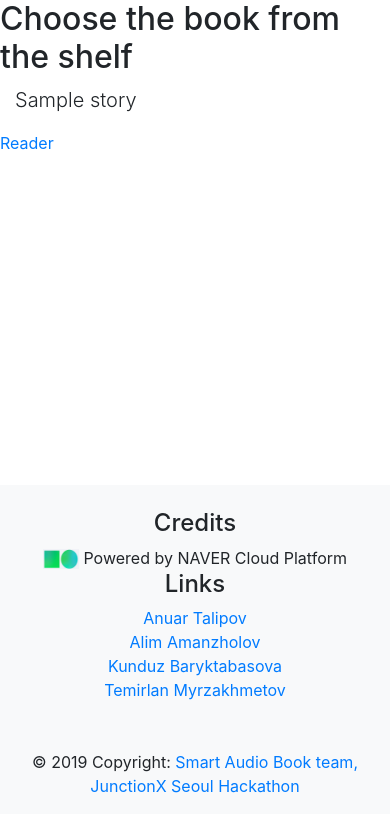
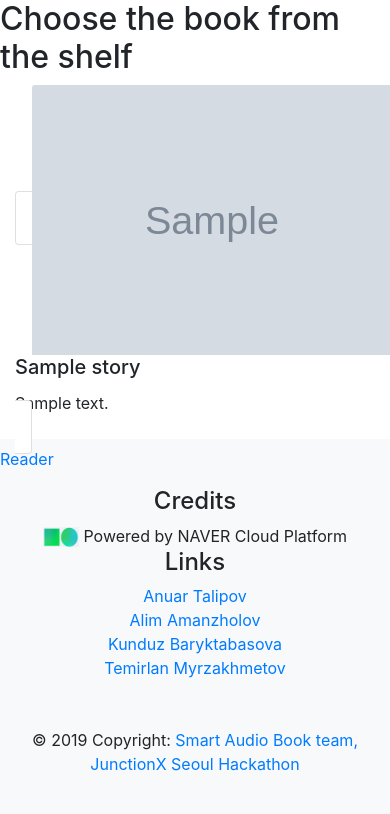
Before and after one commit to amanzholov8/junctionX2019, a Flask app: template app/templates/index.html in a window 390 px wide. Shown: the part 56-870 px from the top of the page. After the commit the page ends 827 px from the top, so only its background shows below. Run offline with Flask 2, Linux system fonts and the light colour scheme; the template is opened without the code that fills it: most values are stand-ins (such as "Sample title", 1, 10 or a date in 2020); grey boxes marked "Sample" are stand-in pictures; some libraries are stand-ins or nearby versions.

Commit message:
Design index page

```diff
--- a/app/routes.py
+++ b/app/routes.py
@@ -10,12 +10,46 @@ from flask_fontawesome import FontAwesome
 def index():
     stories = [
         {
-            'name': 'My Little Pony',
+            'title': 'My Little Pony',
+            'short_description': 'Interesting book about ponnies.',
+            'src': "ponnies.jpg",
             'content': 'Once in a while ...'
         },
         {
-            'name': 'Kazakh National Fairytale: Aldar Kose',
+            'title': 'Aldar Kose',
+            'short_description': 'Kazakh national fairytale about rich and poor',
+            'src': "aldar_kose.jpg",
             'content': 'In the Kazakh steppes ...'
+        },
+        {
+            'title': 'My Little Pony',
+            'short_description': 'Interesting book about ponnies.',
+            'src': "ponnies.jpg",
+            'content': 'Once in a while ...'
+        },
+        {
+            'title': 'My Little Pony',
+            'short_description': 'Interesting book about ponnies.',
+            'src': "ponnies.jpg",
+            'content': 'Once in a while ...'
+        },
+        {
+            'title': 'My Little Pony',
+            'short_description': 'Interesting book about ponnies.',
+            'src': "ponnies.jpg",
+            'content': 'Once in a while ...'
+        },
+        {
+            'title': 'My Little Pony',
+            'short_description': 'Interesting book about ponnies.',
+            'src': "ponnies.jpg",
+            'content': 'Once in a while ...'
+        },
+        {
+            'title': 'My Little Pony',
+            'short_description': 'Interesting book about ponnies.',
+            'src': "ponnies.jpg",
+            'content': 'Once in a while ...'
         }
     ]
     return render_template('index.html', stories=stories)
--- a/app/static/css/main.css
+++ b/app/static/css/main.css
@@ -18,7 +18,22 @@
 	margin-bottom: 0rem;
 }
 
+.card {
+	max-width: 20rem;
+	display: inline;
+}
+
+
 .footer {
 	background: #F8F9FA;
 	margin-top: 0rem;
 }
+
+.card-columns {
+  @include media-breakpoint-only(lg) {
+    column-count: 4;
+  }
+  @include media-breakpoint-only(xl) {
+    column-count: 5;
+  }
+}
--- a/app/templates/index.html
+++ b/app/templates/index.html
@@ -8,17 +8,20 @@
 	  </span>
 	</nav>
   <h2>Choose the book from the shelf</h2>
-	<div class="main-content">
+	<div class="container" id="bookshelf">
 	  {% for story in stories %}
-	      <div class="col-sm-4">
-	          <p class='lead'>{{story.name}}</p>
-	      </div>
+				<div class="card p-3">
+			    <img src="{{ url_for('static', filename='assets/')}}{{story.src}}" class="card-img-top">
+			    <div class="card-block">
+			      <h5 class="card-title">{{story.title}}</h5>
+			      <p class="card-text">{{story.short_description}}</p>
+			    </div>
+			  </div>
 	  {% endfor %}
-	  <a href="{{ url_for('reader') }}">Reader</a>
 	</div>
 
 	<footer class="footer page-footer pt-2">
-
+		<a href="{{ url_for('reader') }}">Reader</a>
 	  <!-- Footer Links -->
 	  <div class="container-fluid text-center text-lg-left">
 
```
Also changed, not shown: app/static/assets/aldar_kose.jpg (added), app/static/assets/ponnies.jpg (added).
